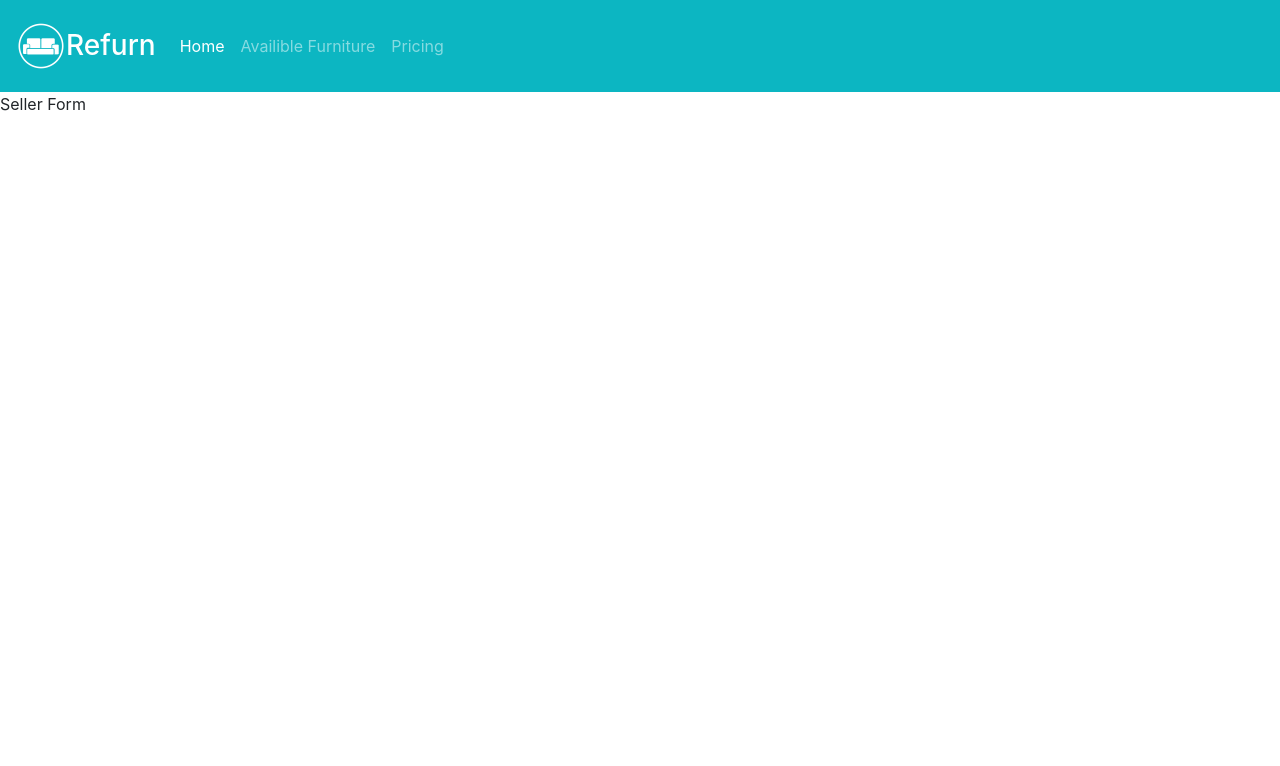
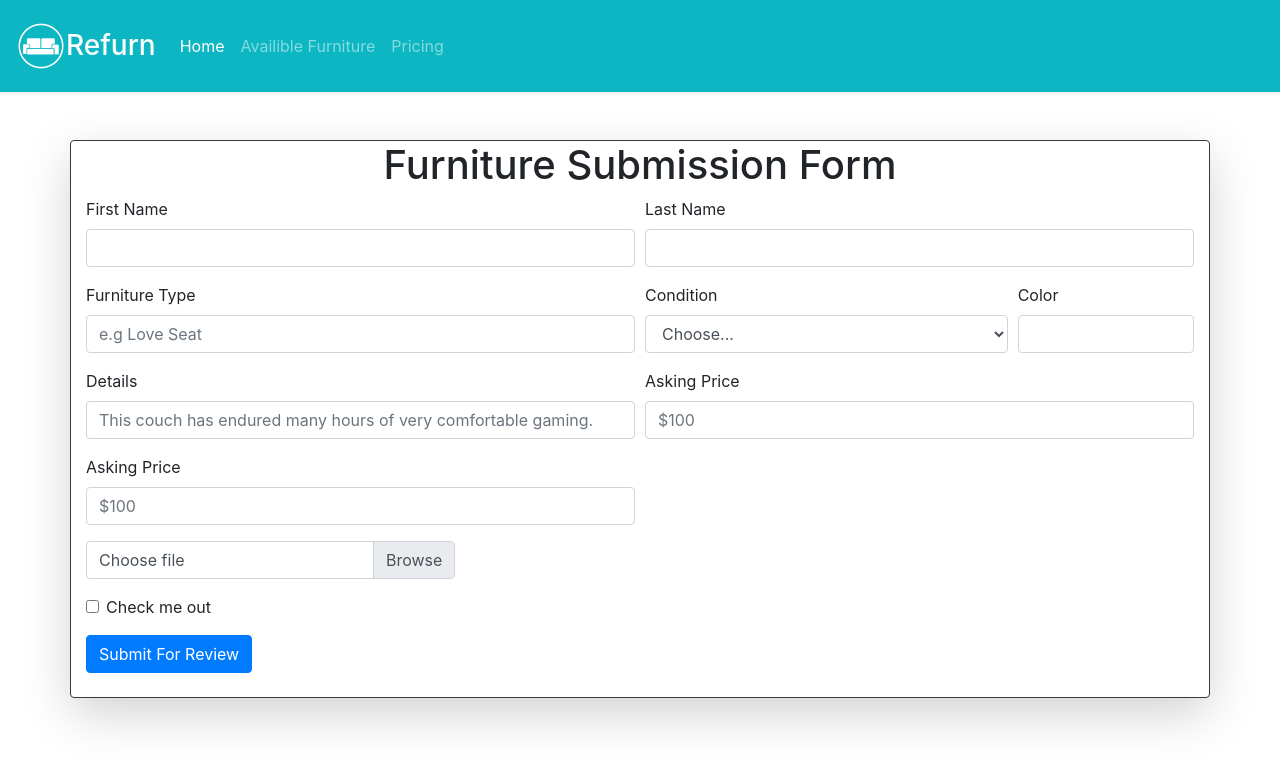
Before and after one commit to Christopher-Warren/Refurn, a React (Create React App) app in the folder client/: page / in a window 1280 px wide. Shown: the top 766 px of the page. Built offline with nearby package versions, Linux system fonts and the light colour scheme; no server answers.

Commit message:
Furniture Submission Form

```diff
--- /dev/null
+++ b/client/src/components/FileUpload.js
@@ -0,0 +1,14 @@
+import React from "react";
+
+const FileUpload = () => {
+  return (
+    <div className="form-group col-md-4 custom-file mb-3">
+      <input type="file" className="custom-file-input" id="customFile" />
+      <label className="custom-file-label" htmlFor="customFile">
+        Choose file
+      </label>
+    </div>
+  );
+};
+
+export default FileUpload;
--- a/client/src/components/Header.js
+++ b/client/src/components/Header.js
@@ -46,7 +46,7 @@ const Header = () => {
   };
   return (
     <nav
-      className="navbar navbar-expand-lg navbar-dark"
+      className="navbar navbar-expand-lg navbar-dark shadow-sm"
       style={{ backgroundColor: "#0cb6c2" }}
     >
       <a className="navbar-brand mt-2">
--- a/client/src/components/SellerForm.js
+++ b/client/src/components/SellerForm.js
@@ -1,7 +1,102 @@
 import React from "react";
+import FileUpload from "./FileUpload";
 
 const SellerForm = () => {
-  return <div>Seller Form</div>;
+  return (
+    <div className="card border-dark shadow-lg mt-5 pb-4 container">
+      <h1 className="text-center">Furniture Submission Form</h1>
+
+      <form>
+        <div className="form-row">
+          <div className="form-group col-md-6">
+            <label htmlFor="inputFirstName">First Name</label>
+            <input type="text" className="form-control" id="inputFirstName" />
+          </div>
+          <div className="form-group col-md-6">
+            <label htmlFor="inputLastName">Last Name</label>
+            <input type="text" className="form-control" id="inputPassword4" />
+          </div>
+        </div>
+
+        <div className="form-row">
+          <div className="form-group col-md-6">
+            <label htmlFor="inputFurnitureType">Furniture Type</label>
+            <input
+              type="text"
+              className="form-control"
+              id="inputFurnitureType"
+              placeholder="e.g Love Seat"
+            />
+          </div>
+          <div className="form-group col-md-4">
+            <label htmlFor="inputCondition">Condition</label>
+            <select id="inputCondition" className="form-control">
+              <option defaultValue>Choose...</option>
+              <option>Excellent</option>
+              <option>Good</option>
+              <option>Fair</option>
+              <option>Poor</option>
+            </select>
+          </div>
+          <div className="form-group col-md-2">
+            <label htmlFor="inputColor">Color</label>
+            <input type="text" className="form-control" id="inputColor" />
+          </div>
+        </div>
+
+        <div className="form-row">
+          <div className="form-group col-md-6">
+            <label htmlFor="inputPrice">Details</label>
+            <input
+              type="text"
+              className="form-control"
+              id="inputDetails"
+              placeholder="This couch has endured many hours of very comfortable gaming."
+            />
+          </div>
+          <div className="form-group col-md-6">
+            <label htmlFor="inputPrice">Asking Price</label>
+            <input
+              type="text"
+              className="form-control"
+              id="inputPrice"
+              placeholder="$100"
+            />
+          </div>
+        </div>
+
+        <div className="form-row">
+          <div className="form-group col-md-6">
+            <label htmlFor="inputPrice">Asking Price</label>
+            <input
+              type="text"
+              className="form-control"
+              id="inputPrice"
+              placeholder="$100"
+            />
+          </div>
+        </div>
+
+        <FileUpload />
+
+        <div className="form-group">
+          <div className="form-check">
+            <input
+              className="form-check-input"
+              type="checkbox"
+              id="gridCheck"
+            />
+            <label className="form-check-label" htmlFor="gridCheck">
+              Check me out
+            </label>
+          </div>
+        </div>
+        <button type="submit" className="btn btn-primary">
+          Submit For Review
+        </button>
+      </form>
+    </div>
+  );
 };
 
 export default SellerForm;
```
